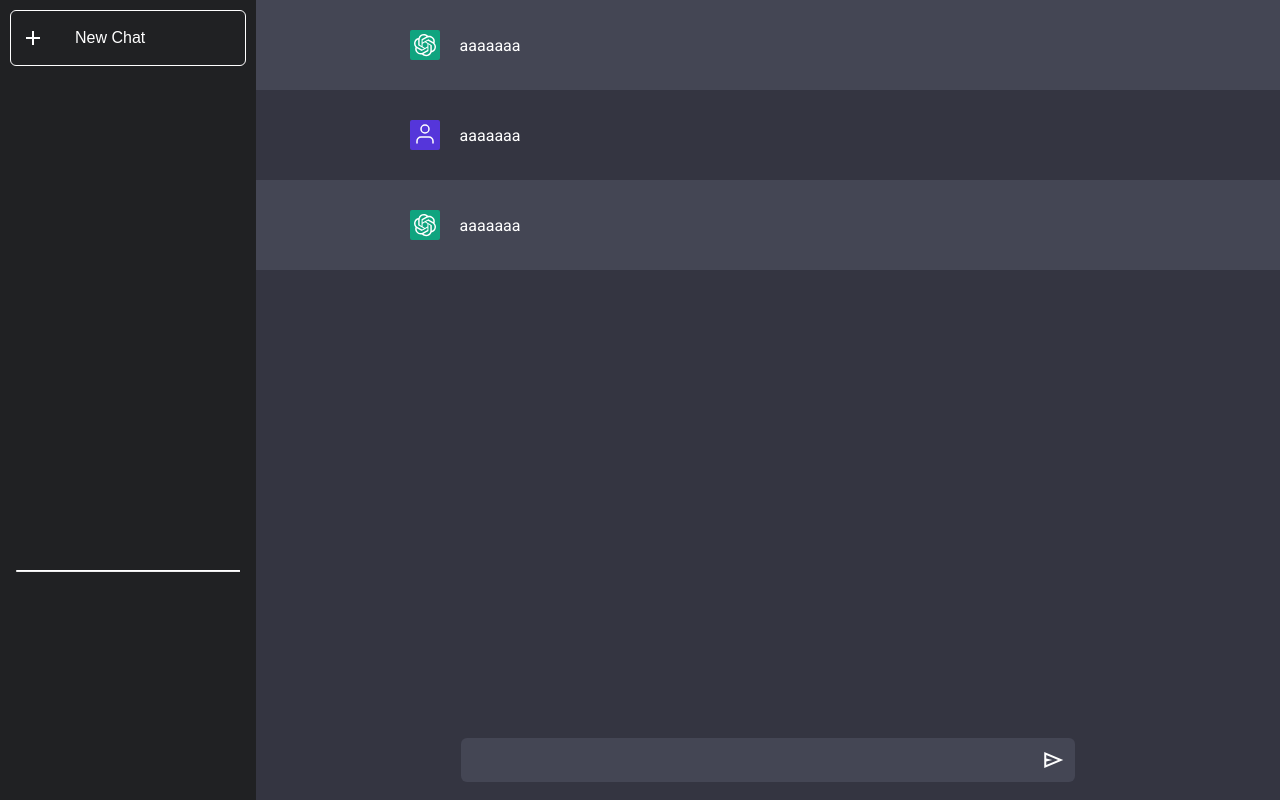
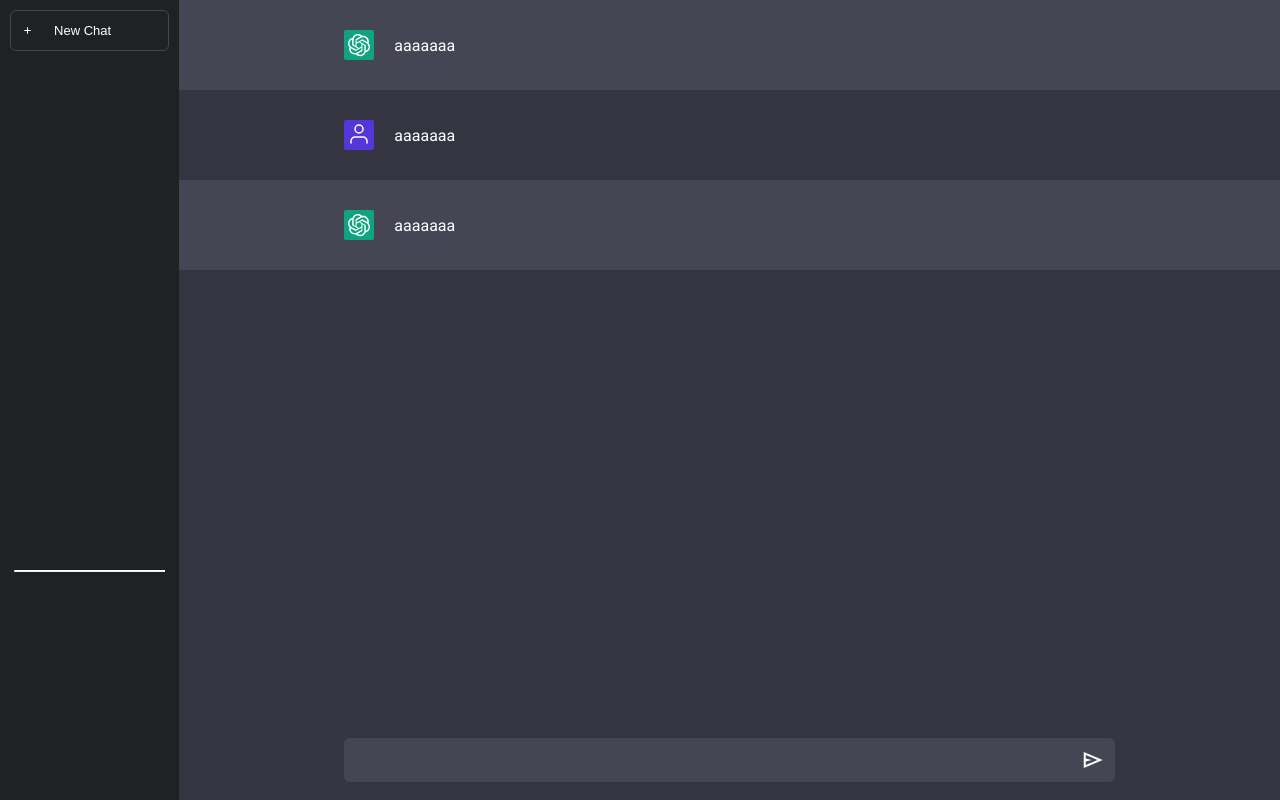
Before and after one commit to camiloguz23/copy-chatgpt, a Next.js app: page / in a window 1280 px wide. Built offline with nearby package versions, Linux system fonts and the light colour scheme.

Commit message:
feat:change color btn plus border

```diff
--- a/src/components/BtnSend/btnSend.module.scss
+++ b/src/components/BtnSend/btnSend.module.scss
@@ -1,6 +1,6 @@
 @import '../../style/color.scss';
 .form {
-    width: 60%;
+    width: 70%;
     display: flex;
     align-items: center;
     justify-content: center;
--- a/src/components/buttonPlus/button.module.scss
+++ b/src/components/buttonPlus/button.module.scss
@@ -2,17 +2,18 @@
 .button {
     width: 100%;
     background-color: transparent;
-    border: 1px solid white;
+    border: 1px solid $gra-message-ai;
     border-radius: 6px;
-    padding: 15px 10px;
+    padding: 12px 10px;
     color: $text;
     text-align: left;
     cursor: pointer;
-    font-size: 16px;
+    font-size: 13px;
     display: flex;
     align-items: center;
 
     i {
-        margin-right: 30px;
+        margin-right: 20px;
+        font-size: 13px;
     }
 }
--- a/src/components/container/container.module.scss
+++ b/src/components/container/container.module.scss
@@ -3,7 +3,7 @@
     width: 100%;
     height: 100vh;
     display: grid;
-    grid-template-columns: 20% 80%;
+    grid-template-columns: 14% 86%;
     background-color: $gray-background;
     color: $text;
 }
```
